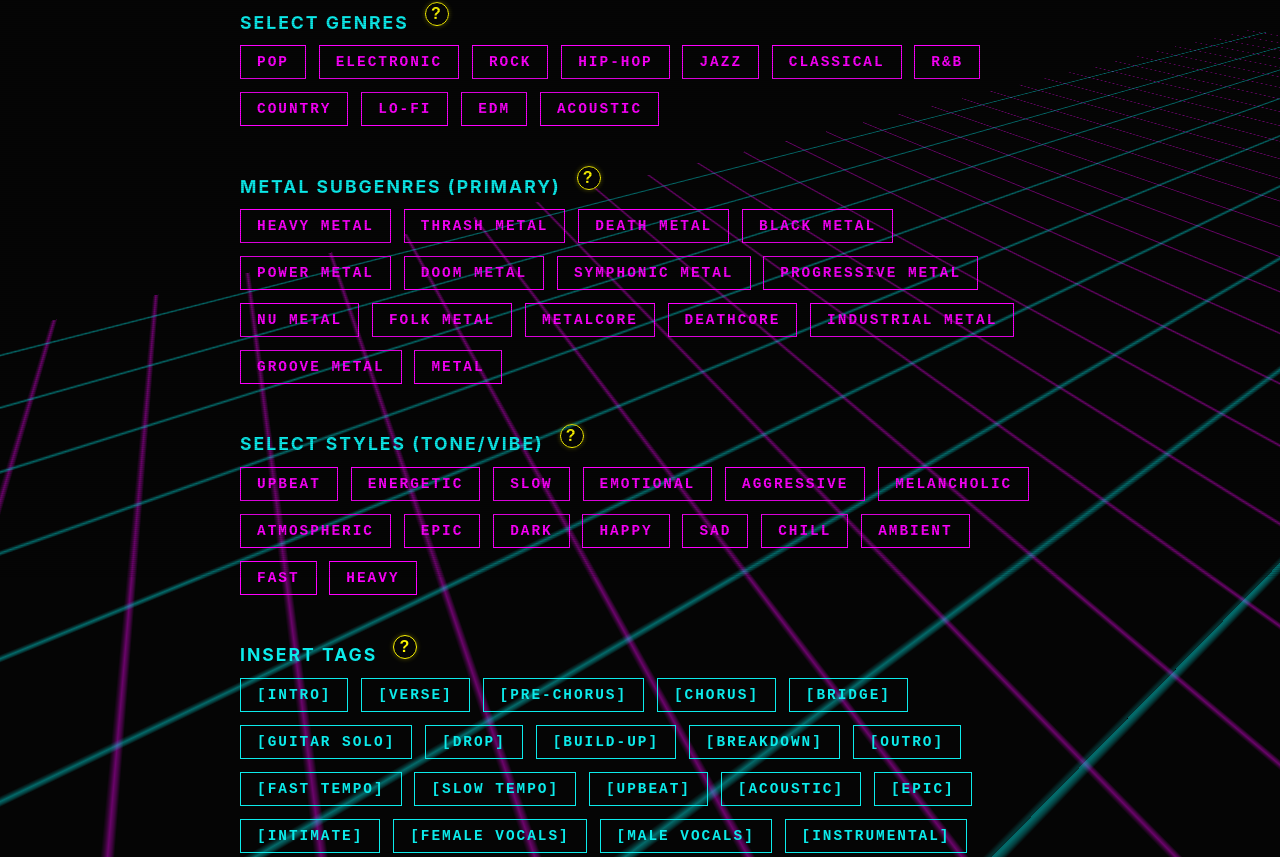
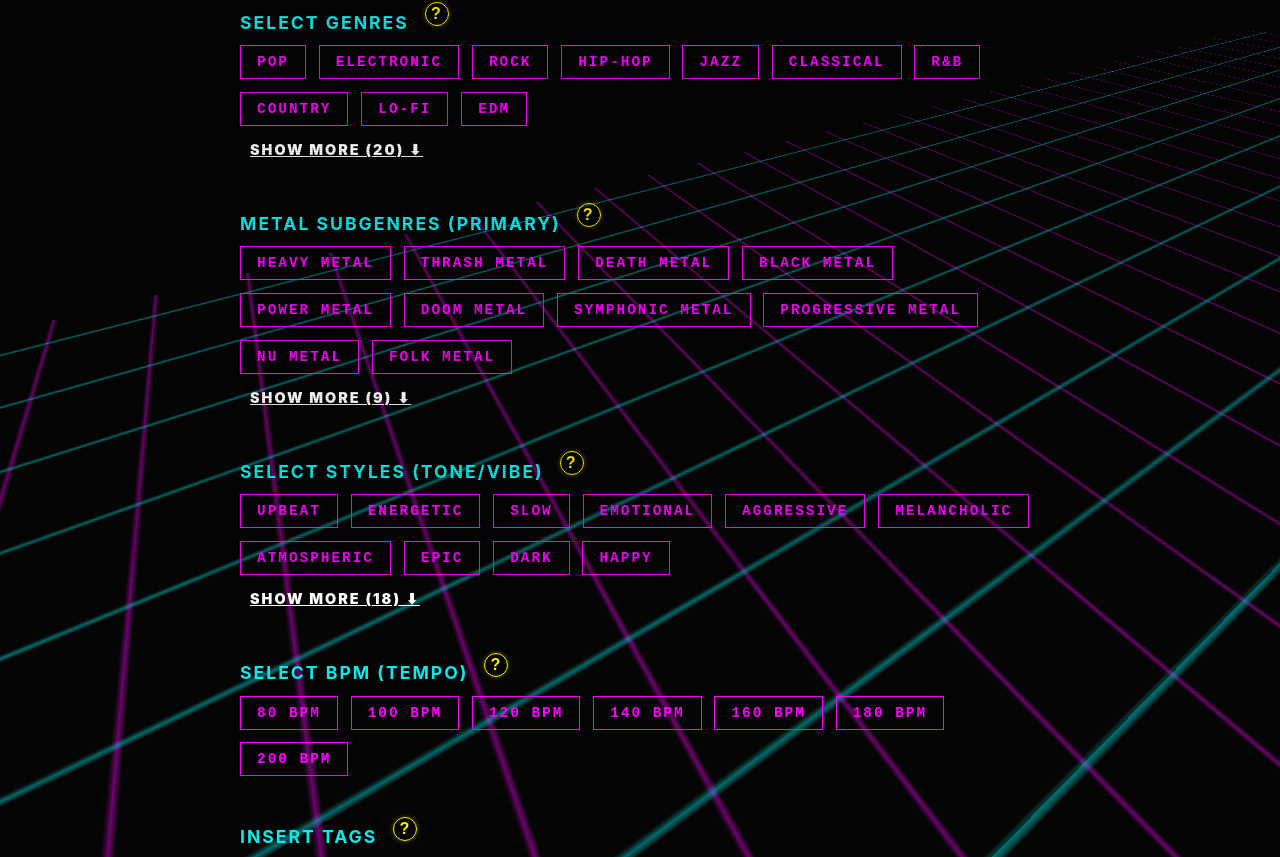
Before and after one commit to Eidolf/ER-Suno-PromptGenerator, a React (Vite) app in the folder frontend/: page / in a window 1280 px wide. Shown: the part 223-1080 px from the top of the page. Built offline with nearby package versions, Linux system fonts and the light colour scheme.

Commit message:
feat(ui): expand prompt tag lists to over 30 items each behind a 'Show More' toggle, add new BPM selector, and include a one-click 'Copy to Clipboard' button for generated lyrics

```diff
--- a/frontend/src/App.css
+++ b/frontend/src/App.css
@@ -480,3 +480,49 @@ pre {
   font-size: 0.9em;
   margin: 0;
 }
+.show-more-btn {
+    background: transparent;
+    border: none;
+    color: var(--neon-cyan);
+    font-size: 0.9em;
+    cursor: pointer;
+    margin-top: 10px;
+    padding: 5px 10px;
+    font-family: inherit;
+    text-decoration: underline;
+    transition: all 0.2s ease;
+}
+
+.show-more-btn:hover {
+    color: #fff;
+    text-shadow: 0 0 8px var(--neon-cyan);
+}
+
+.result-header {
+    display: flex;
+    justify-content: space-between;
+    align-items: center;
+    margin-bottom: 15px;
+}
+
+.result-header h3 {
+    margin: 0;
+}
+
+.copy-btn {
+    background: rgba(0, 0, 0, 0.4);
+    border: 1px solid var(--neon-pink);
+    color: var(--neon-pink);
+    padding: 5px 12px;
+    border-radius: 4px;
+    cursor: pointer;
+    font-size: 0.85em;
+    font-family: inherit;
+    transition: all 0.2s ease;
+}
+
+.copy-btn:hover {
+    background: var(--neon-pink);
+    color: #000;
+    box-shadow: 0 0 10px var(--neon-pink);
+}
--- a/frontend/src/App.tsx
+++ b/frontend/src/App.tsx
@@ -16,10 +16,28 @@ interface HelpTopic {
     examples?: { title: string; template: string }[];
 }
 
-const GENRES = ['Pop', 'Electronic', 'Rock', 'Hip-Hop', 'Jazz', 'Classical', 'R&B', 'Country', 'Lo-Fi', 'EDM', 'Acoustic'];
-const METAL_SUBGENRES = ['Heavy Metal', 'Thrash Metal', 'Death Metal', 'Black Metal', 'Power Metal', 'Doom Metal', 'Symphonic Metal', 'Progressive Metal', 'Nu Metal', 'Folk Metal', 'Metalcore', 'Deathcore', 'Industrial Metal', 'Groove Metal', 'Metal'];
-const STYLES = ['Upbeat', 'Energetic', 'Slow', 'Emotional', 'Aggressive', 'Melancholic', 'Atmospheric', 'Epic', 'Dark', 'Happy', 'Sad', 'Chill', 'Ambient', 'Fast', 'Heavy'];
-const TAGS = ['[Intro]', '[Verse]', '[Pre-Chorus]', '[Chorus]', '[Bridge]', '[Guitar Solo]', '[Drop]', '[Build-up]', '[Breakdown]', '[Outro]', '[Fast Tempo]', '[Slow Tempo]', '[Upbeat]', '[Acoustic]', '[Epic]', '[Intimate]', '[Female Vocals]', '[Male Vocals]', '[Instrumental]'];
+const GENRES = [
+    'Pop', 'Electronic', 'Rock', 'Hip-Hop', 'Jazz', 'Classical', 'R&B', 'Country', 'Lo-Fi', 'EDM', 'Acoustic',
+    'Indie', 'Alternative', 'Folk', 'Soul', 'Funk', 'Blues', 'Reggae', 'Punk', 'Disco', 'House', 'Techno',
+    'Trance', 'Dubstep', 'Drum and Bass', 'Synthwave', 'Ambient', 'Trap', 'K-Pop', 'J-Pop'
+];
+const METAL_SUBGENRES = [
+    'Heavy Metal', 'Thrash Metal', 'Death Metal', 'Black Metal', 'Power Metal', 'Doom Metal', 'Symphonic Metal',
+    'Progressive Metal', 'Nu Metal', 'Folk Metal', 'Metalcore', 'Deathcore', 'Industrial Metal', 'Groove Metal',
+    'Gothic Metal', 'Sludge Metal', 'Post-Metal', 'Metal', 'Djent'
+];
+const STYLES = [
+    'Upbeat', 'Energetic', 'Slow', 'Emotional', 'Aggressive', 'Melancholic', 'Atmospheric', 'Epic', 'Dark',
+    'Happy', 'Sad', 'Chill', 'Ambient', 'Fast', 'Heavy', 'Driving', 'Groovy', 'Soothing', 'Dreamy', 'Intense',
+    'Romantic', 'Mysterious', 'Euphoric', 'Uplifting', 'Nostalgic', 'Funky', 'Raw', 'Polished'
+];
+const BPMS = ['80 BPM', '100 BPM', '120 BPM', '140 BPM', '160 BPM', '180 BPM', '200 BPM'];
+const TAGS = [
+    '[Intro]', '[Verse]', '[Pre-Chorus]', '[Chorus]', '[Bridge]', '[Guitar Solo]', '[Drop]', '[Build-up]',
+    '[Breakdown]', '[Outro]', '[Fast Tempo]', '[Slow Tempo]', '[Upbeat]', '[Acoustic]', '[Epic]', '[Intimate]',
+    '[Female Vocals]', '[Male Vocals]', '[Instrumental]', '[Bass Drop]', '[Beat Drop]', '[Vocalization]',
+    '[Choir]', '[Orchestral]', '[Synth Solo]', '[Drum Fill]', '[Fade Out]', '[Acapella]', '[End]'
+];
 
 const HELP_DATA: Record<string, HelpTopic> = {
     genres: {
@@ -47,6 +65,11 @@ const HELP_DATA: Record<string, HelpTopic> = {
         description: "Styles act as adjectives to shape the mood, feeling, and energy of the chosen genres. Select tones like 'Emotional', 'Aggressive', or 'Upbeat' to guide the vibe of your song without necessarily switching genres.",
         url: "https://help.suno.com/"
     },
+    bpm: {
+        title: "BPM (Beats Per Minute)",
+        description: "Setting a specific BPM helps guide Suno's internal tempo generator. Select a classic speed like 140 BPM for energetic tracks, or 100 BPM for mid-tempo grooves.",
+        url: "https://help.suno.com/"
+    },
     tags: {
         title: "Structure Tags",
         description: "Metatags like [Verse], [Chorus], or [Drop] tell Suno's AI how to structure the song flow. Place them on their own line directly above the lyrics they should influence. Use descriptors like [Fast Tempo] for momentary changes.",
@@ -64,21 +87,34 @@ function App() {
     const [text, setText] = useState('');
     const [selectedGenres, setSelectedGenres] = useState<string[]>([]);
     const [selectedStyles, setSelectedStyles] = useState<string[]>([]);
+    const [selectedBpms, setSelectedBpms] = useState<string[]>([]);
     const [genreFilter, setGenreFilter] = useState('');
     const [result, setResult] = useState<PromptResponse | null>(null);
     const [activeHelp, setActiveHelp] = useState<string | null>(null);
+    const [expandedSections, setExpandedSections] = useState<Record<string, boolean>>({});
+    const [copied, setCopied] = useState(false);
     const textareaRef = useRef<HTMLTextAreaElement>(null);
 
     const toggleGenre = (genre: string) => {
-        setSelectedGenres((prev: string[]) =>
-            prev.includes(genre) ? prev.filter((g: string) => g !== genre) : [...prev, genre]
+        setSelectedGenres((prev) =>
+            prev.includes(genre) ? prev.filter((g) => g !== genre) : [...prev, genre]
         );
     };
 
     const toggleStyle = (style: string) => {
-        setSelectedStyles((prev: string[]) =>
-            prev.includes(style) ? prev.filter((s: string) => s !== style) : [...prev, style]
+        setSelectedStyles((prev) =>
+            prev.includes(style) ? prev.filter((s) => s !== style) : [...prev, style]
         );
+    };
+
+    const toggleBpm = (bpm: string) => {
+        setSelectedBpms((prev) =>
+            prev.includes(bpm) ? prev.filter((b) => b !== bpm) : [...prev, bpm]
+        );
+    };
+
+    const toggleSection = (section: string) => {
+        setExpandedSections(prev => ({ ...prev, [section]: !prev[section] }));
     };
 
     const insertTag = (tag: string) => {
@@ -96,7 +132,6 @@ function App() {
         const newText = text.substring(0, start) + tagToInsert + text.substring(end);
         setText(newText);
 
-        // Reset cursor position after React state update
         setTimeout(() => {
             if (textareaRef.current) {
                 textareaRef.current.selectionStart = textareaRef.current.selectionEnd = start + tagToInsert.length;
@@ -107,21 +142,83 @@ function App() {
 
     const handleGenerate = async () => {
         try {
-            // Use relative path in production, fallback to localhost for local dev if needed
             const apiUrl = import.meta.env.PROD
                 ? '/api/v1/generate'
                 : 'http://localhost:13050/api/v1/generate';
 
+            // Merge BPMs logically into the genres so they string together nicely
+            const mergedGenres = [...selectedBpms, ...selectedGenres];
+
             const response = await fetch(apiUrl, {
                 method: 'POST',
                 headers: { 'Content-Type': 'application/json' },
-                body: JSON.stringify({ text, genres: selectedGenres, styles: selectedStyles })
+                body: JSON.stringify({ text, genres: mergedGenres, styles: selectedStyles })
             });
             const data: PromptResponse = await response.json();
             setResult(data);
+            setCopied(false);
         } catch (error) {
             console.error("Error generating prompt:", error);
         }
+    };
+
+    const handleCopy = () => {
+        if (result?.lyrics_formatted) {
+            navigator.clipboard.writeText(result.lyrics_formatted).then(() => {
+                setCopied(true);
+                setTimeout(() => setCopied(false), 2000);
+            });
+        }
+    };
+
+    // Helper component for rendering mapped chips with the "Show More" functionality
+    const renderChips = (
+        items: string[],
+        selected: string[],
+        toggleFn: (item: string) => void,
+        sectionId: string,
+        isInsert: boolean = false
+    ) => {
+        const isExpanded = expandedSections[sectionId];
+        const filteredItems = items.filter(i => i.toLowerCase().includes(genreFilter.toLowerCase()));
+
+        const displayCount = 10;
+
+        // Always show selected items, then fill the rest up to displayCount with unselected
+        // If expanded, just show all filtered
+        let itemsToDisplay: string[] = [];
+
+        if (isExpanded) {
+            itemsToDisplay = filteredItems;
+        } else {
+            const selectedFiltered = filteredItems.filter(i => selected.includes(i));
+            const unselectedFiltered = filteredItems.filter(i => !selected.includes(i));
+            // Total to show is max(displayCount, selectedFiltered.length).
+            const remainingSlots = Math.max(0, displayCount - selectedFiltered.length);
+            itemsToDisplay = [...selectedFiltered, ...unselectedFiltered.slice(0, remainingSlots)];
+        }
+
+        return (
+            <>
+                <div className="chip-container">
+                    {itemsToDisplay.map(item => (
+                        <button
+                            key={item}
+                            className={`chip ${isInsert ? 'tag-chip' : ''} ${selected.includes(item) ? 'active' : ''}`}
+                            onClick={() => isInsert ? insertTag(item) : toggleFn(item)}
+                            title={isInsert ? "Click to insert at cursor position" : "Toggle selection"}
+                        >
+                            {item}
+                        </button>
+                    ))}
+                </div>
+                {filteredItems.length > displayCount && (
+                    <button className="show-more-btn" onClick={() => toggleSection(sectionId)}>
+                        {isExpanded ? 'Show Less ⬆' : `Show More (${filteredItems.length - itemsToDisplay.length}) ⬇`}
+                    </button>
+                )}
+            </>
+        );
     };
 
     return (
@@ -133,7 +230,7 @@ function App() {
                 <div className="filter-container">
                     <input
                         type="text"
-                        placeholder="Search genres..."
+                        placeholder="Search tags, genres, and styles..."
                         className="genre-filter"
                         value={genreFilter}
                         onChange={(e) => setGenreFilter(e.target.value)}
@@ -145,17 +242,7 @@ function App() {
                         <h3>Select Genres</h3>
                         <button className="help-icon" onClick={() => setActiveHelp('genres')} title="What are Genres?">?</button>
                     </div>
-                    <div className="chip-container">
-                        {GENRES.filter(g => g.toLowerCase().includes(genreFilter.toLowerCase())).map(genre => (
-                            <button
-                                key={genre}
-                                className={`chip ${selectedGenres.includes(genre) ? 'active' : ''}`}
-                                onClick={() => toggleGenre(genre)}
-                            >
-                                {genre}
-                            </button>
-                        ))}
-                    </div>
+                    {renderChips(GENRES, selectedGenres, toggleGenre, 'genres')}
                 </div>
 
                 <div className="selection-section">
@@ -163,17 +250,7 @@ function App() {
                         <h3>Metal Subgenres (Primary)</h3>
                         <button className="help-icon" onClick={() => setActiveHelp('metal')} title="What are Metal Subgenres?">?</button>
                     </div>
-                    <div className="chip-container">
-                        {METAL_SUBGENRES.filter(g => g.toLowerCase().includes(genreFilter.toLowerCase())).map(genre => (
-                            <button
-                                key={genre}
-                                className={`chip ${selectedGenres.includes(genre) ? 'active' : ''}`}
-                                onClick={() => toggleGenre(genre)}
-                            >
-                                {genre}
-                            </button>
-                        ))}
-                    </div>
+                    {renderChips(METAL_SUBGENRES, selectedGenres, toggleGenre, 'metal')}
                 </div>
 
                 <div className="selection-section">
@@ -181,17 +258,15 @@ function App() {
                         <h3>Select Styles (Tone/Vibe)</h3>
                         <button className="help-icon" onClick={() => setActiveHelp('styles')} title="What are Styles?">?</button>
                     </div>
-                    <div className="chip-container">
-                        {STYLES.filter(s => s.toLowerCase().includes(genreFilter.toLowerCase())).map(style => (
-                            <button
-                                key={style}
-                                className={`chip ${selectedStyles.includes(style) ? 'active' : ''}`}
-                                onClick={() => toggleStyle(style)}
-                            >
-                                {style}
-                            </button>
-                        ))}
+                    {renderChips(STYLES, selectedStyles, toggleStyle, 'styles')}
+                </div>
+
+                <div className="selection-section">
+                    <div className="section-header">
+                        <h3>Select BPM (Tempo)</h3>
+                        <button className="help-icon" onClick={() => setActiveHelp('bpm')} title="What is BPM?">?</button>
                     </div>
+                    {renderChips(BPMS, selectedBpms, toggleBpm, 'bpm')}
                 </div>
 
                 <div className="selection-section">
@@ -199,18 +274,7 @@ function App() {
                         <h3>Insert Tags</h3>
                         <button className="help-icon" onClick={() => setActiveHelp('tags')} title="How do Tags work?">?</button>
                     </div>
-                    <div className="chip-container">
-                        {TAGS.map(tag => (
-                            <button
-                                key={tag}
-                                className="chip tag-chip"
-                                onClick={() => insertTag(tag)}
-                                title="Click to insert at cursor position"
-                            >
-                                {tag}
-                            </button>
-                        ))}
-                    </div>
+                    {renderChips(TAGS, [], insertTag, 'tags', true)}
                 </div>
 
                 <textarea
@@ -237,7 +301,12 @@ function App() {
                     <div className="result-container">
                         <h3>Genres/Styles:</h3>
                         <p>{result.genres} - {result.styles}</p>
-                        <h3>Formatted Lyrics:</h3>
+                        <div className="result-header">
+                            <h3>Formatted Lyrics:</h3>
+                            <button className="copy-btn" onClick={handleCopy}>
+                                {copied ? 'Copied! ✓' : 'Copy to Clipboard 📋'}
+                            </button>
+                        </div>
                         <pre>{result.lyrics_formatted}</pre>
                     </div>
                 )}
```
